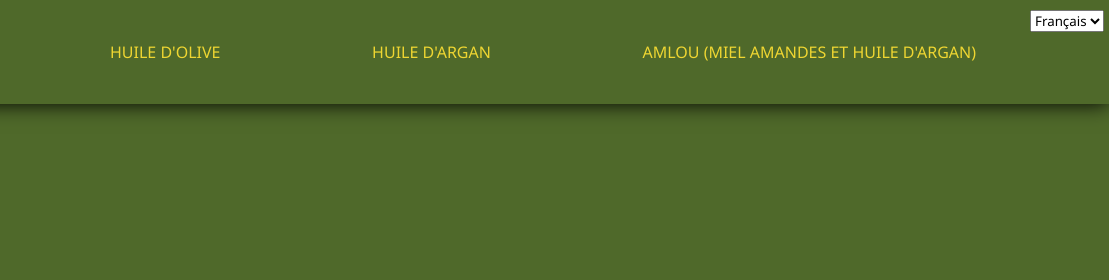
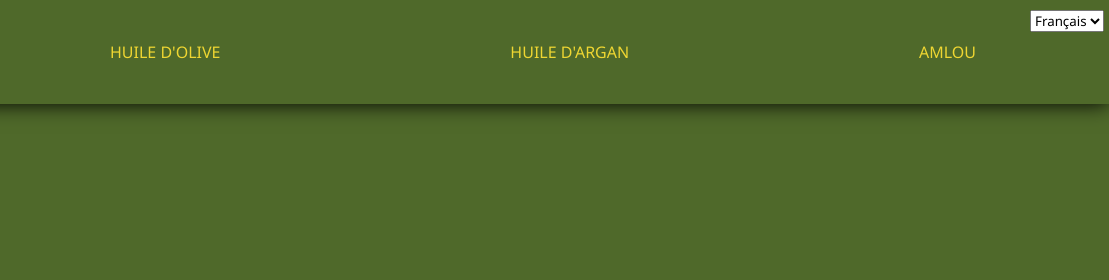
Before and after one commit to bioobeldi/test, a plain HTML site: page index.html in a window 1280 px wide. Shown: the top 280 px of the page, 171-1280 px from the left. Drawn offline with Linux system fonts and the light colour scheme.

Commit message:
Update index.html

```diff
--- a/index.html
+++ b/index.html
@@ -27,7 +27,7 @@
       <ul id="product-list">
           <li><a href="#" id="product-olive-oil">huile d'olive</a></li>
           <li><a href="#" id="product-argan-oil">huile d'argan</a></li>
-          <li><a href="#" id="product-amlou">amlou (miel amandes et huile d'argan)</a></li>
+          <li><a href="#" id="product-amlou">amlou</a></li>
 
       </ul>
       <div id="icons">
```
